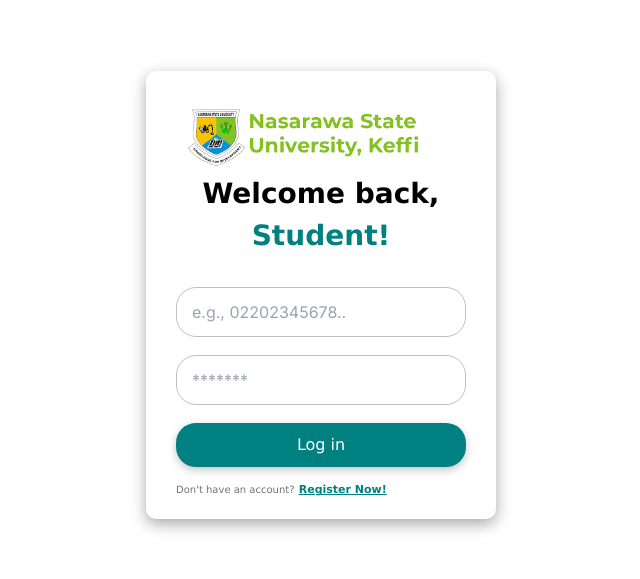
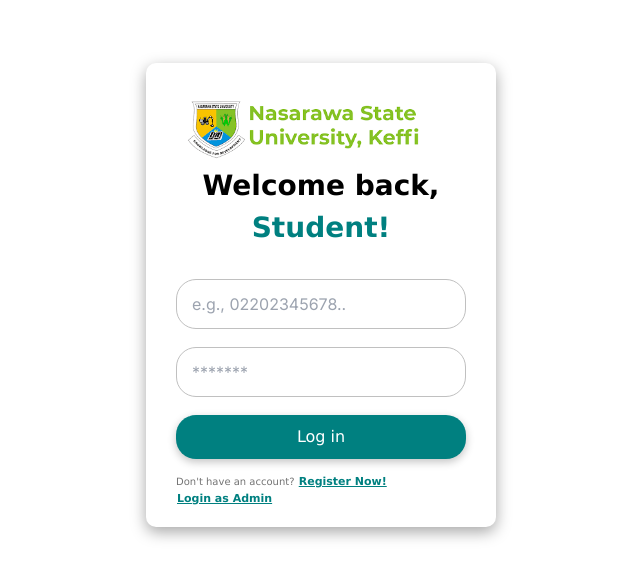
Before and after one commit to OsamaAbdul/TOKEN-BASED-ATTENDANCE-SYSTEM, a React (Vite) app in the folder client/: page /student/login in a window 1280 px wide. Shown: the part 105-684 px from the top of the page, without its empty margins (319-959 px from the left). Built offline with nearby package versions, Linux system fonts and the light colour scheme.

Commit message:
added admin login link

```diff
--- a/client/src/Pages/Login.jsx
+++ b/client/src/Pages/Login.jsx
@@ -100,6 +100,11 @@
           Don't have an account?{' '}
           <Link to="/student/register" className="sign-up-link">
             Register Now!
+          </Link>
+        </p>
+        <p className="sign-up-label">
+          <Link to="/admin/login" className="sign-up-link">
+            Login as Admin
           </Link>
         </p>
       </div>
```
